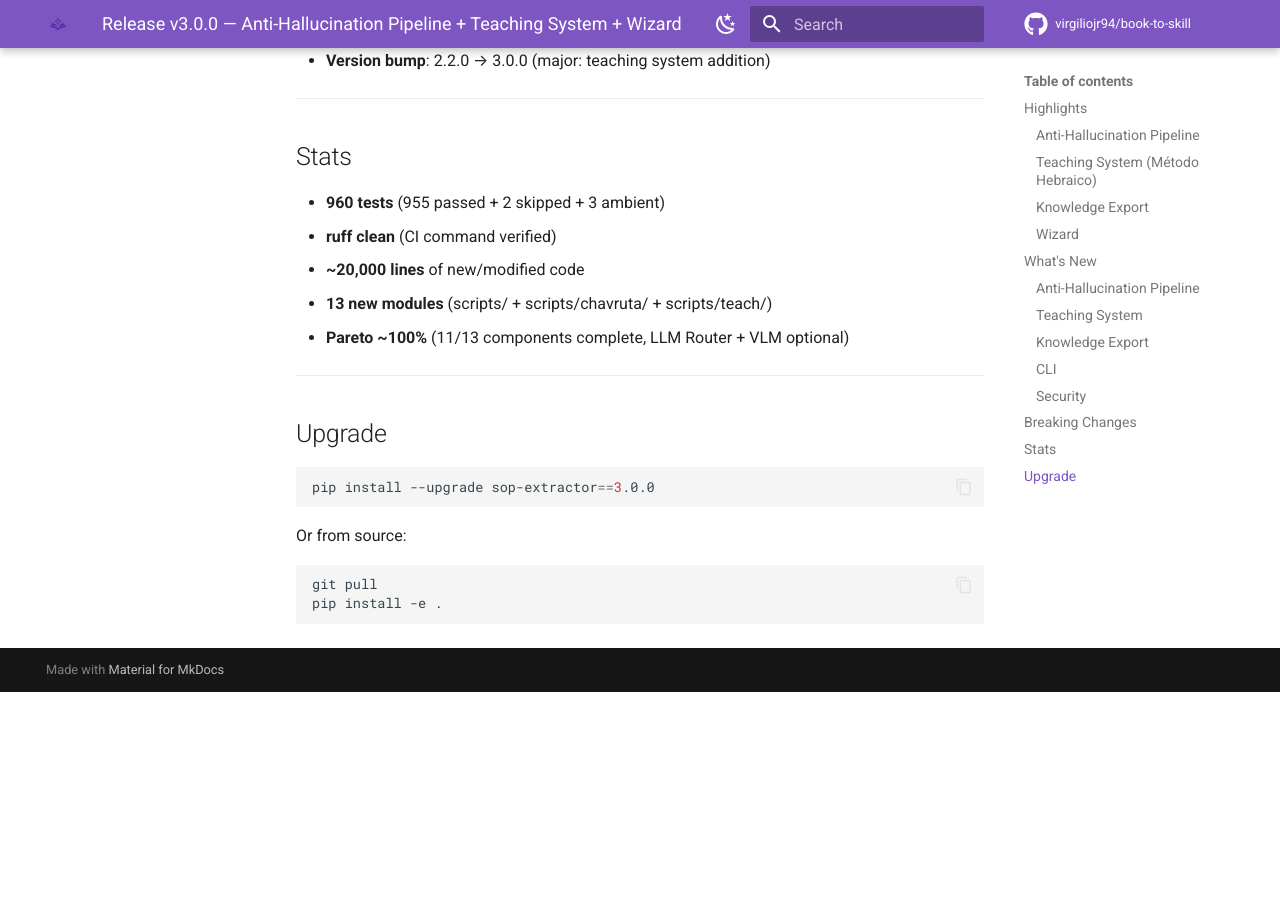
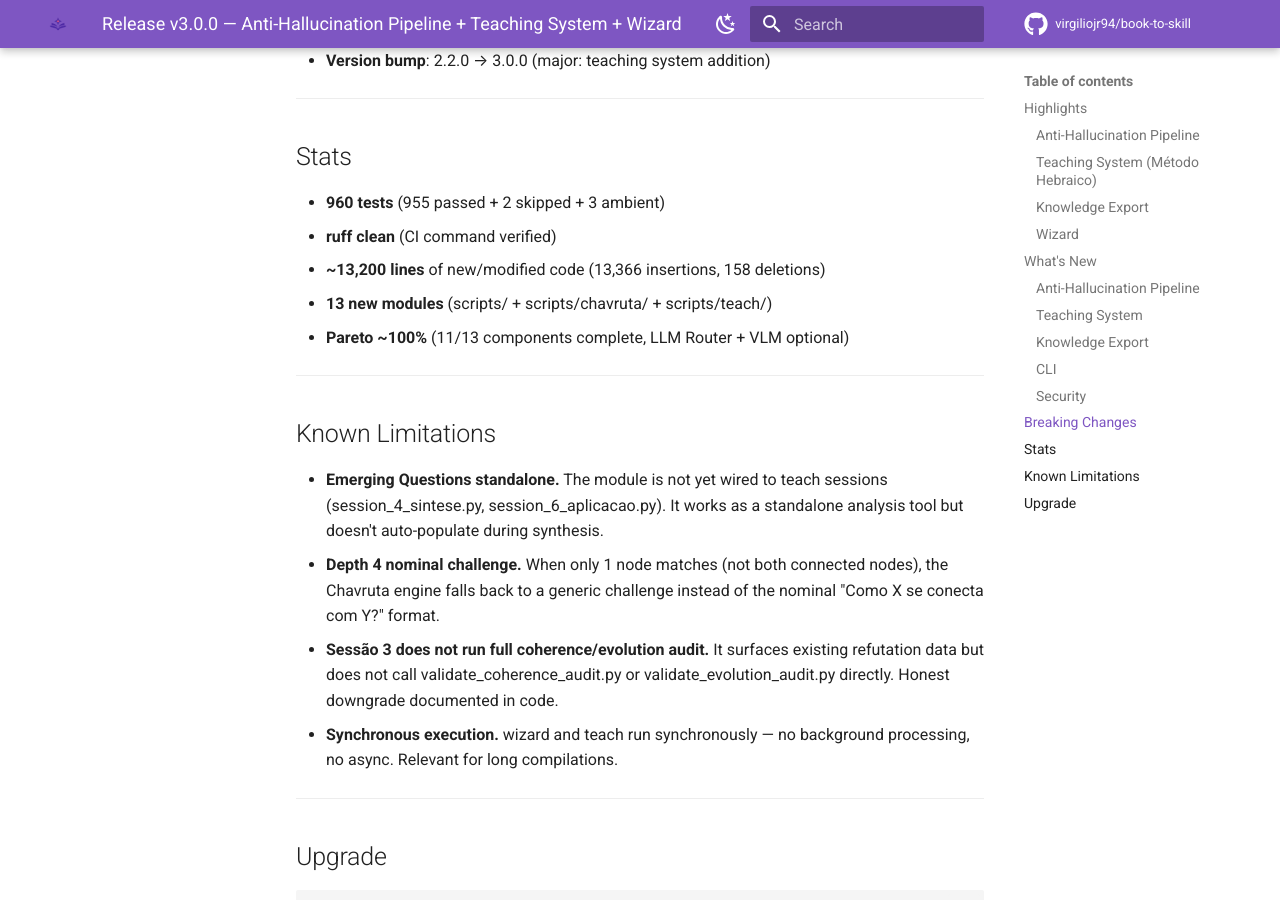
Before and after one commit to carpatia77/sop-extractor, an MkDocs documentation site: the page built from docs/RELEASE_v3.0.0.md, in a window 1280 px wide and 900 px high, scrolled down 2108 px. Built offline with MkDocs 1.6.1 and Material for MkDocs 9.7.7, drawn with Linux system fonts in a browser that asks for light colours; comment, search, counter and statistics services are not loaded; before the commit the page ends 2800 px from its top, so only the background shows below that.

Commit message:
fix: release notes — correct line count, add Known Limitations, tag links
- RELEASE: ~20,000 → ~13,200 lines (13,366 insertions, 158 deletions)
- CHANGELOG: Added Known Limitations for v3.0.0 (4 items)
- CHANGELOG: Added [3.0.0], [2.2.0] tag links to footer

```diff
--- a/docs/RELEASE_v3.0.0.md
+++ b/docs/RELEASE_v3.0.0.md
@@ -62,9 +62,26 @@ Interactive guided workflow that reduces CLI friction from 14 commands to 4 guid
 ## Stats
 - **960 tests** (955 passed + 2 skipped + 3 ambient)
 - **ruff clean** (CI command verified)
-- **~20,000 lines** of new/modified code
+- **~13,200 lines** of new/modified code (13,366 insertions, 158 deletions)
 - **13 new modules** (scripts/ + scripts/chavruta/ + scripts/teach/)
 - **Pareto ~100%** (11/13 components complete, LLM Router + VLM optional)
+
+---
+
+## Known Limitations
+
+- **Emerging Questions standalone.** The module is not yet wired to teach
+  sessions (session_4_sintese.py, session_6_aplicacao.py). It works as a
+  standalone analysis tool but doesn't auto-populate during synthesis.
+- **Depth 4 nominal challenge.** When only 1 node matches (not both connected
+  nodes), the Chavruta engine falls back to a generic challenge instead of
+  the nominal "Como X se conecta com Y?" format.
+- **Sessão 3 does not run full coherence/evolution audit.** It surfaces
+  existing refutation data but does not call validate_coherence_audit.py
+  or validate_evolution_audit.py directly. Honest downgrade documented in
+  code.
+- **Synchronous execution.** wizard and teach run synchronously — no
+  background processing, no async. Relevant for long compilations.
 
 ---
 
```
Also changed, not shown: CHANGELOG.md (+8 -0 lines).
